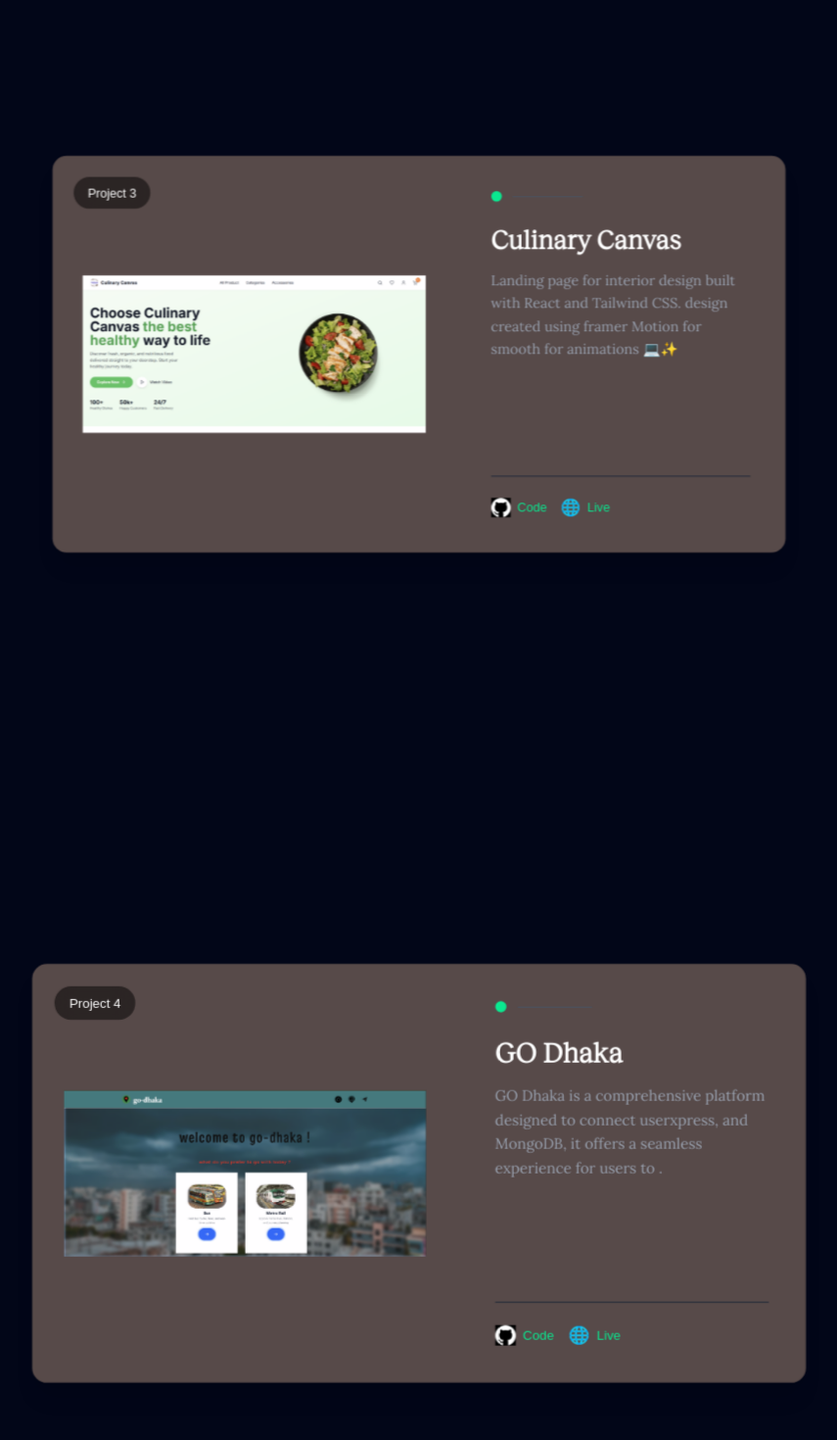
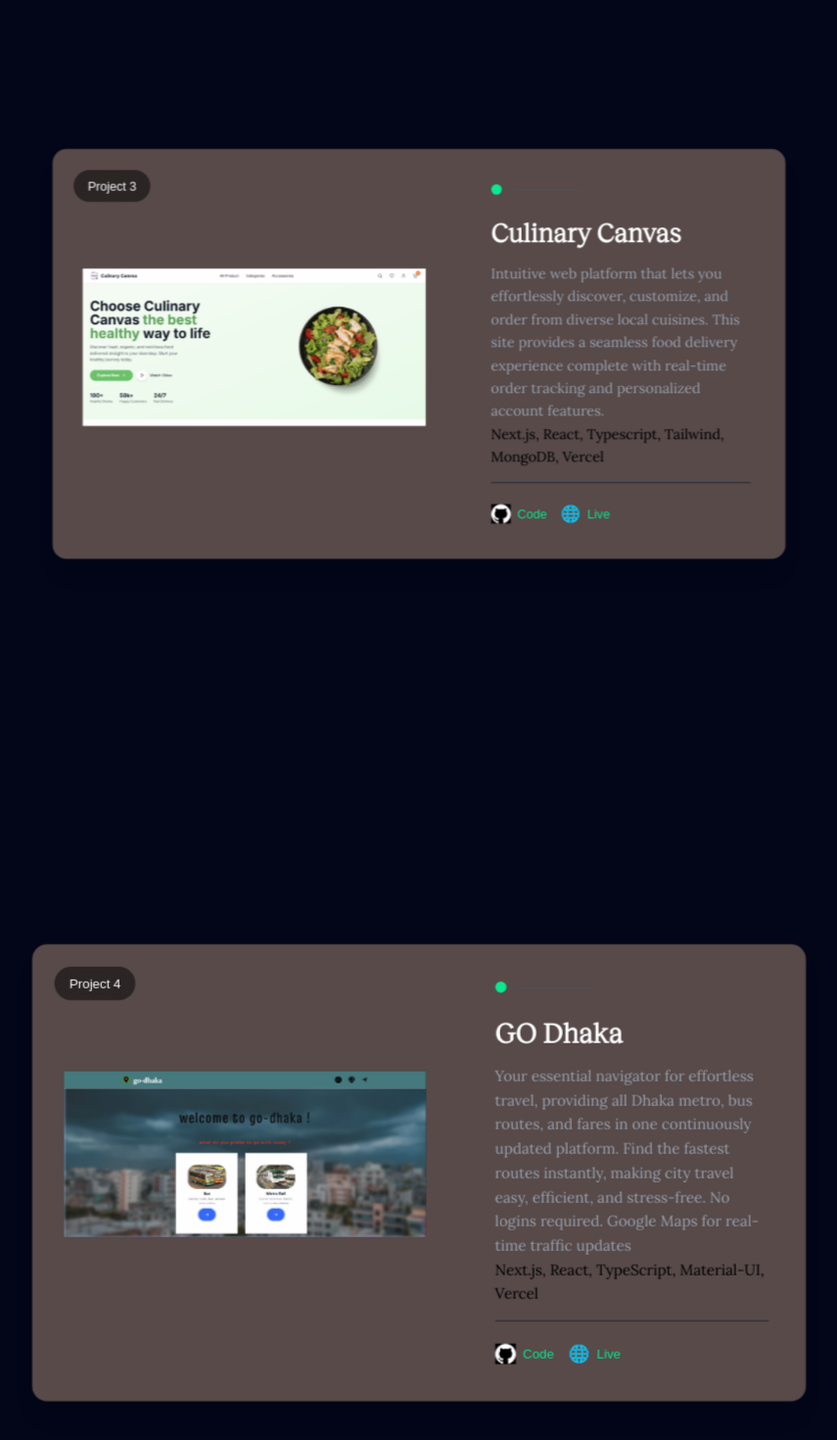
Before and after one commit to uzicodes/utsho-heaven-chowdhury, a Next.js app: page /projects in a window 1280 px wide. Shown: the part 1626-3096 px from the top of the page at 98% size, without its empty margins (212-1067 px from the left). Built offline with nearby package versions, Linux system fonts and the light colour scheme.

Commit message:
added the 4rth projects descripiton

```diff
--- a/src/app/projects/page.tsx
+++ b/src/app/projects/page.tsx
@@ -41,7 +41,7 @@ const projects: Project[] = [
   {
     title: "SCREEN BOX ",
     description:
-      "Comprehensive streaming platform designed to offer users free, on-demand access to a vast library of online movies and web-series. It incorporates a personalized experience through an optional login profile feature, allowing users to track viewing history and manage watchlists. \n Next.js, React, TypeScript, Tailwind, Supabase, ESLint, Vercel",
+      "Comprehensive streaming platform designed to offer users free, on-demand access to a vast library of online movies and web-series. It incorporates a personalized experience through an optional login profile feature, allowing users to track viewing history and manage watchlists. \n Next.js, React, TypeScript, Tailwind, Supabase (PostgreSQL), ESLint, Vercel",
     link: "/projects/project-2.png",
     color: "#0be890",
     githubLink: "https://github.com/uzicodes/screen-box",
@@ -50,7 +50,7 @@ const projects: Project[] = [
   {
     title: "Culinary Canvas",
     description:
-      "Landing page for interior design built with React and Tailwind CSS. design created using framer Motion for smooth for animations  💻✨",
+      "Intuitive web platform that lets you effortlessly discover, customize, and order from diverse local cuisines. This site provides a seamless food delivery experience complete with real-time order tracking and personalized account features. \n Next.js, React, Typescript, Tailwind, MongoDB, Vercel",
     link: "/projects/project-3.png",
     color: "#0be890",
     githubLink: "https://github.com/uzicodes/culinary-canvas",
@@ -59,7 +59,7 @@ const projects: Project[] = [
   {
     title: "GO Dhaka",
     description:
-      "GO Dhaka is a comprehensive platform designed to connect userxpress, and MongoDB, it offers a seamless experience for users to .",
+      "Your essential navigator for effortless travel, providing all Dhaka metro, bus routes, and fares in one continuously updated platform. Find the fastest routes instantly, making city travel easy, efficient, and stress-free. No logins required. Google Maps for real-time traffic updates \n Next.js, React, TypeScript, Material-UI, Vercel",
     link: "/projects/project-4.png",
     color: "#0be890",
     githubLink: "https://github.com/uzicodes/go-dhaka",
@@ -226,7 +226,11 @@ function Card({
                     ? <>{description.split('\n')[0]}<br /><span style={{ color: '#000' }}>{description.split('\n')[1]}</span></>
                     : i === 1
                       ? <>{description.split('\n')[0]}<br /><span style={{ color: '#000' }}>{description.split('\n')[1]}</span></>
-                      : description}
+                      : i === 2
+                        ? <>{description.split('\n')[0]}<br /><span style={{ color: '#000' }}>{description.split('\n')[1]}</span></>
+                        : i === 3
+                          ? <>{description.split('\n')[0]}<br /><span style={{ color: '#000' }}>{description.split('\n')[1]}</span></>
+                          : description}
                 </p>
             </div>
             <div className="mt-4 md:mt-auto pt-4">
```
